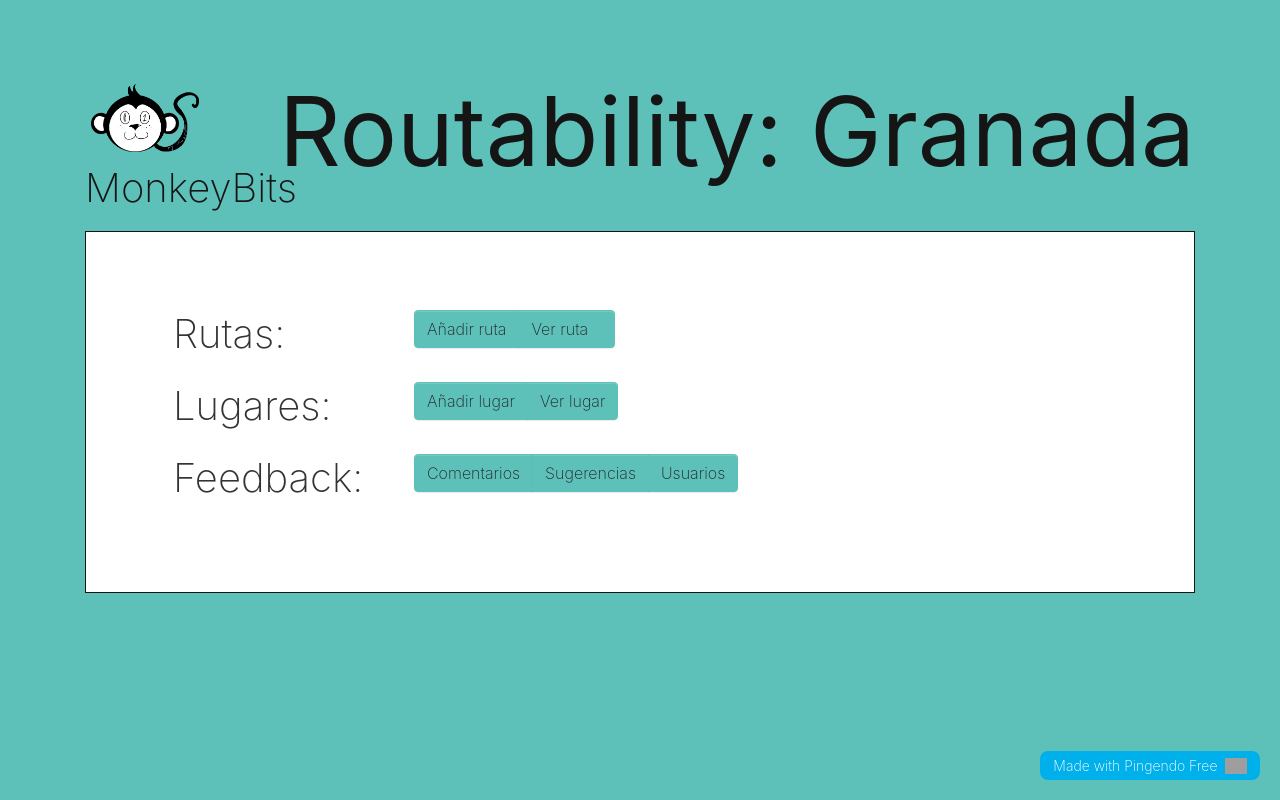
After one commit to cotelus/DGP-MonkeyBits, a PHP site: page /Home.php in a window 1280 px wide. The commit adds this page. Run offline with PHP 8.4, Linux system fonts and the light colour scheme; some libraries are stand-ins or nearby versions; grey boxes are pictures that could not be loaded.

Commit message:
Add files via upload

```diff
--- /dev/null
+++ b/RoutabilityAdmin/Home.php
@@ -0,0 +1,68 @@
+<!DOCTYPE html>
+<html>
+
+<head>
+  <meta charset="utf-8">
+  <meta name="viewport" content="width=device-width, initial-scale=1">
+  <link rel="stylesheet" href="https://cdnjs.cloudflare.com/ajax/libs/font-awesome/4.7.0/css/font-awesome.min.css" type="text/css">
+  <link rel="stylesheet" href="https://static.pingendo.com/bootstrap/bootstrap-4.1.3.css">
+  <link rel="stylesheet" href="theme.css">
+</head>
+
+<body class="bg-primary">
+  <div class="py-5" style="">
+    <div class="container">
+      <div class="row">
+        <div class="col-md-12"><img class="img-fluid d-block float-left m-1 mx-auto p-1 px-1 py-1" src="./img/monkeybits2.png" width="120" height="120">
+          <h1 class="w-25 text-left text-dark">MonkeyBits</h1>
+          <h3 class="display-1 text-right text-dark" style="  transform:  translateY(-150px) ;"><b>Routability: Granada</b></h3>
+          <div class="mx-auto col-md-12 col-10 bg-white p-5 border border-dark rounded-0" style=" transform:  translateY(-120px) ;">
+              <div class="py-1">
+                <div class="container">
+                  <div class="row">
+                    <div class="col-md-3">
+                      <h1 class="">Rutas:</h1>
+                    </div>
+                    <div class="col-md-9">
+                      <div class="btn-group"> <a href="addRoutes.php" class="btn btn-primary">Añadir ruta</a> <a href="editRoutes.php" class="btn btn-primary" style="">Ver ruta&nbsp; &nbsp;</a> </div>
+                    </div>
+                  </div>
+                </div>
+              </div>
+              <div class="py-1 ancho">
+                <div class="container">
+                  <div class="row">
+                    <div class="col-md-3">
+                      <h1 class="">Lugares:</h1>
+                    </div>
+                    <div class="col-md-9">
+                      <div class="btn-group ancho"> <a href="addPlaces.php" class="btn btn-primary">Añadir lugar</a> <a href="editPlaces.php" class="btn btn-primary">Ver lugar</a> </div>
+                    </div>
+                  </div>
+                </div>
+              </div>
+              <div class="py-1">
+                <div class="container">
+                  <div class="row">
+                    <div class="col-md-3">
+                      <h1 class="">Feedback:</h1>
+                    </div>
+                    <div class="col-md-9">
+                      <div class="btn-group"> <a href="Comments.php" class="btn btn-primary ancho">Comentarios</a> <a href="Suggestions.php" class="btn btn-primary ancho">Sugerencias</a> <a href="Users.php" class="btn btn-primary ancho">Usuarios</a> </div>
+                    </div>
+                  </div>
+                </div>
+              </div>
+          </div>
+        </div>
+      </div>
+    </div>
+  </div>
+
+  <script src="https://code.jquery.com/jquery-3.3.1.slim.min.js" integrity="sha384-q8i/X+965DzO0rT7abK41JStQIAqVgRVzpbzo5smXKp4YfRvH+8abtTE1Pi6jizo" crossorigin="anonymous"></script>
+  <script src="https://cdnjs.cloudflare.com/ajax/libs/popper.js/1.14.3/umd/popper.min.js" integrity="sha384-ZMP7rVo3mIykV+2+9J3UJ46jBk0WLaUAdn689aCwoqbBJiSnjAK/l8WvCWPIPm49" crossorigin="anonymous"></script>
+  <script src="https://stackpath.bootstrapcdn.com/bootstrap/4.1.3/js/bootstrap.min.js" integrity="sha384-ChfqqxuZUCnJSK3+MXmPNIyE6ZbWh2IMqE241rYiqJxyMiZ6OW/JmZQ5stwEULTy" crossorigin="anonymous"></script>
+  <pingendo onclick="window.open('https://pingendo.com/', '_blank')" style="cursor:pointer;position: fixed;bottom: 20px;right:20px;padding:4px;background-color: #00b0eb;border-radius: 8px; width:220px;display:flex;flex-direction:row;align-items:center;justify-content:center;font-size:14px;color:white">Made with Pingendo Free&nbsp;&nbsp;<img src="https://pingendo.com/site-assets/Pingendo_logo_big.png" class="d-block" alt="Pingendo logo" height="16"></pingendo>
+</body>
+
+</html>
```
Also changed, not shown: RoutabilityAdmin/Comments.php (+9 -2 lines), RoutabilityAdmin/Suggestions.php (+10 -3 lines), RoutabilityAdmin/Users.php (+9 -2 lines).
